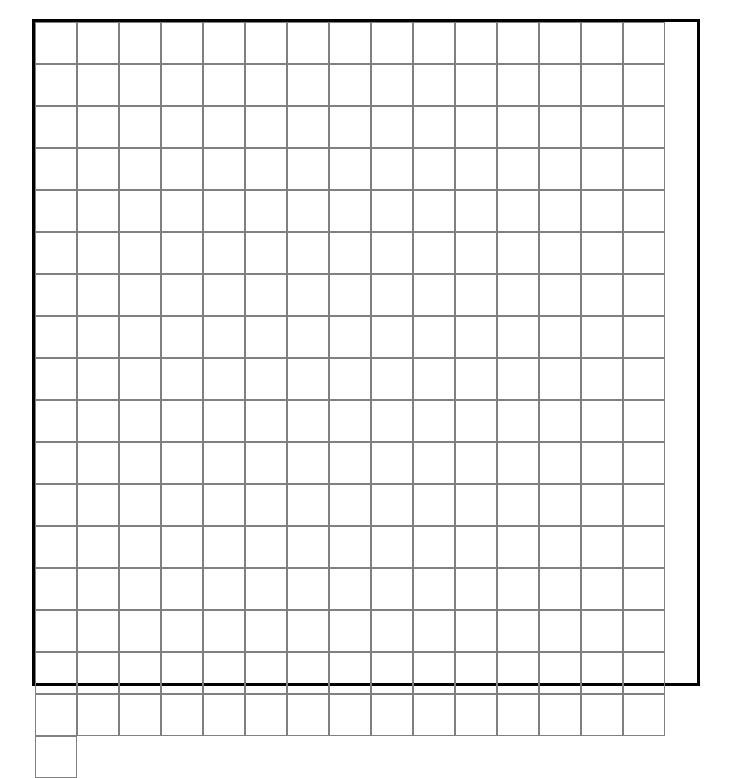
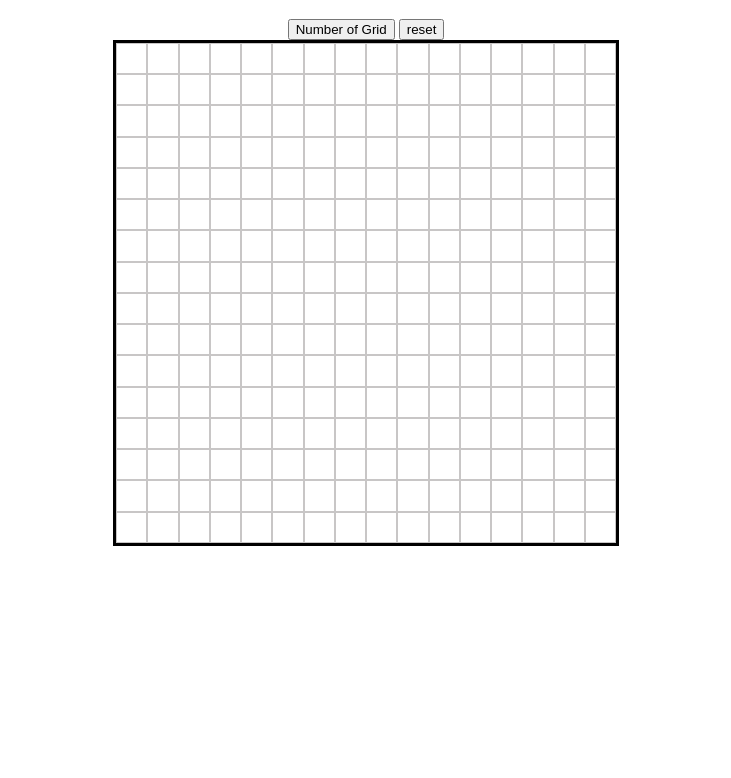
Before and after one commit to Burashewa/Odin-Etch-a-Sketch, a plain HTML site: page index.html in a window 1280 px wide. Shown: the part 61-839 px from the top of the page, without its empty margins (274-1005 px from the left). After the commit the page ends 800 px from the top, so only its background shows below. Drawn offline with Linux system fonts and the light colour scheme.

Commit message:
Prompt user for grid number to update grids

```diff
--- a/index.html
+++ b/index.html
@@ -9,6 +9,10 @@
 </head>
 <body>
     <h1>Etch-a-Sketch</h1>
+    <div>
+        <button  onclick="getGridSize()">Number of Grid</button>
+        <button>reset</button>
+    </div>
     <div class="container">
 
     </div>
--- a/script.js
+++ b/script.js
@@ -1,10 +1,21 @@
 const container = document.querySelector(".container");
+let gridSize = 16;
 
-function gridMaker(numDivs){
-    for(let d = 0; d < numDivs; d++){
+
+function getGridSize() {
+     gridSize = window.prompt("Enter number of grid not more than 100");
+     gridMaker(gridSize);
+}
+
+function gridMaker(gridSize){
+    container.innerHTML = "";
+    for(let d = 0; d < gridSize*gridSize; d++){
         let cell = document.createElement("div");
+        cell.className = "cell";
+        cell.style.width = `calc(100% / ${gridSize})`;
+        cell.style.height = `calc(100% / ${gridSize})`;
         container.appendChild(cell);
     }
 }
 
-gridMaker(256)
+gridMaker(gridSize)
--- a/style.css
+++ b/style.css
@@ -1,3 +1,4 @@
+
 body {
     margin: 0;
     padding: 0;
@@ -8,14 +9,14 @@ body {
     text-align: right;
     display: flex;
     flex-wrap: wrap;
-    width: 661.5px;
-    height: 661.5px;
+    width: 500px;
+    height: 500px;
     border: 3px solid black;
 
 }
-.container >div{
-    width: 40px;
-    height: 40px;
-    border: 1px solid gray;
+.cell{
+    flex: 1 1 auto;
+    border: 1px solid rgb(200, 198, 198);
+    box-sizing: border-box
 
 }
```
